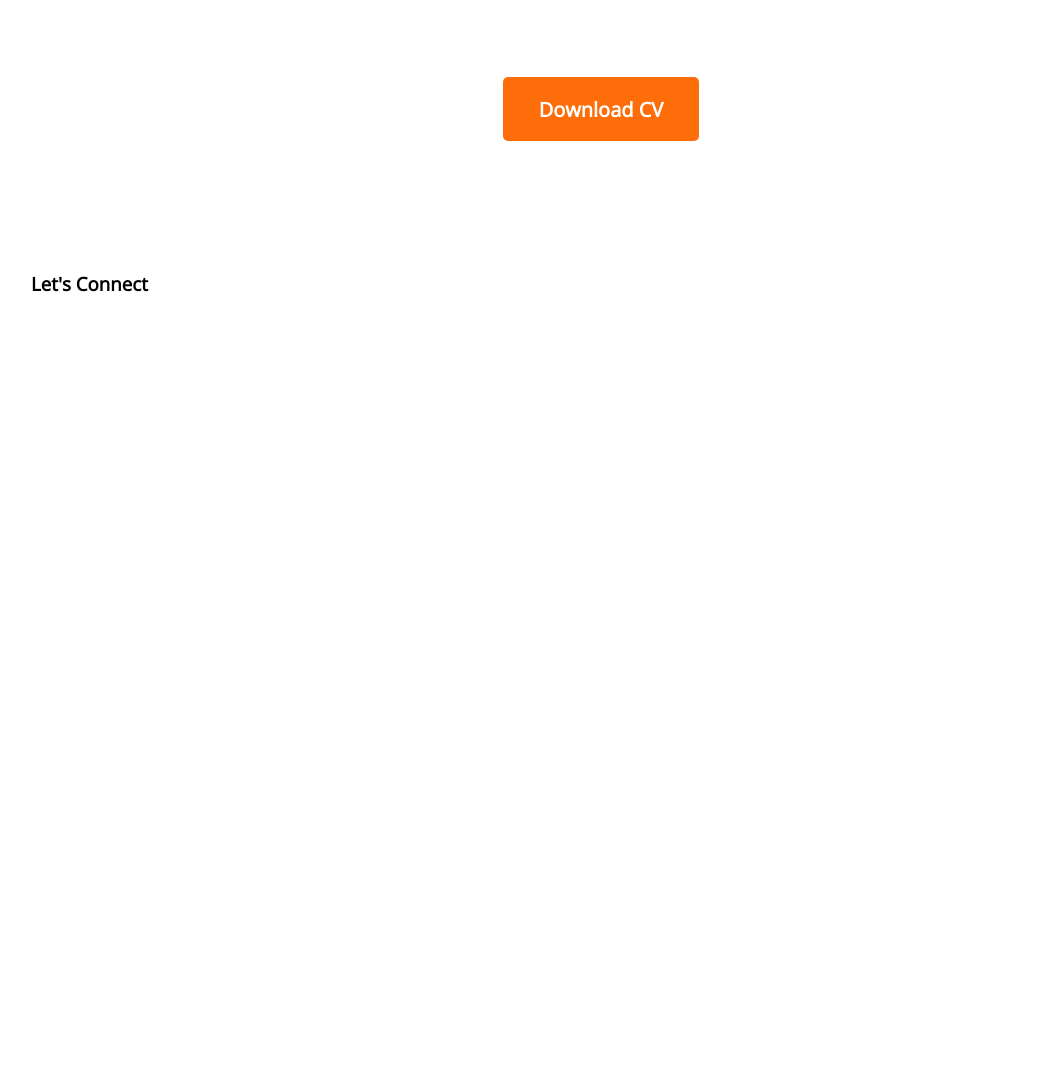
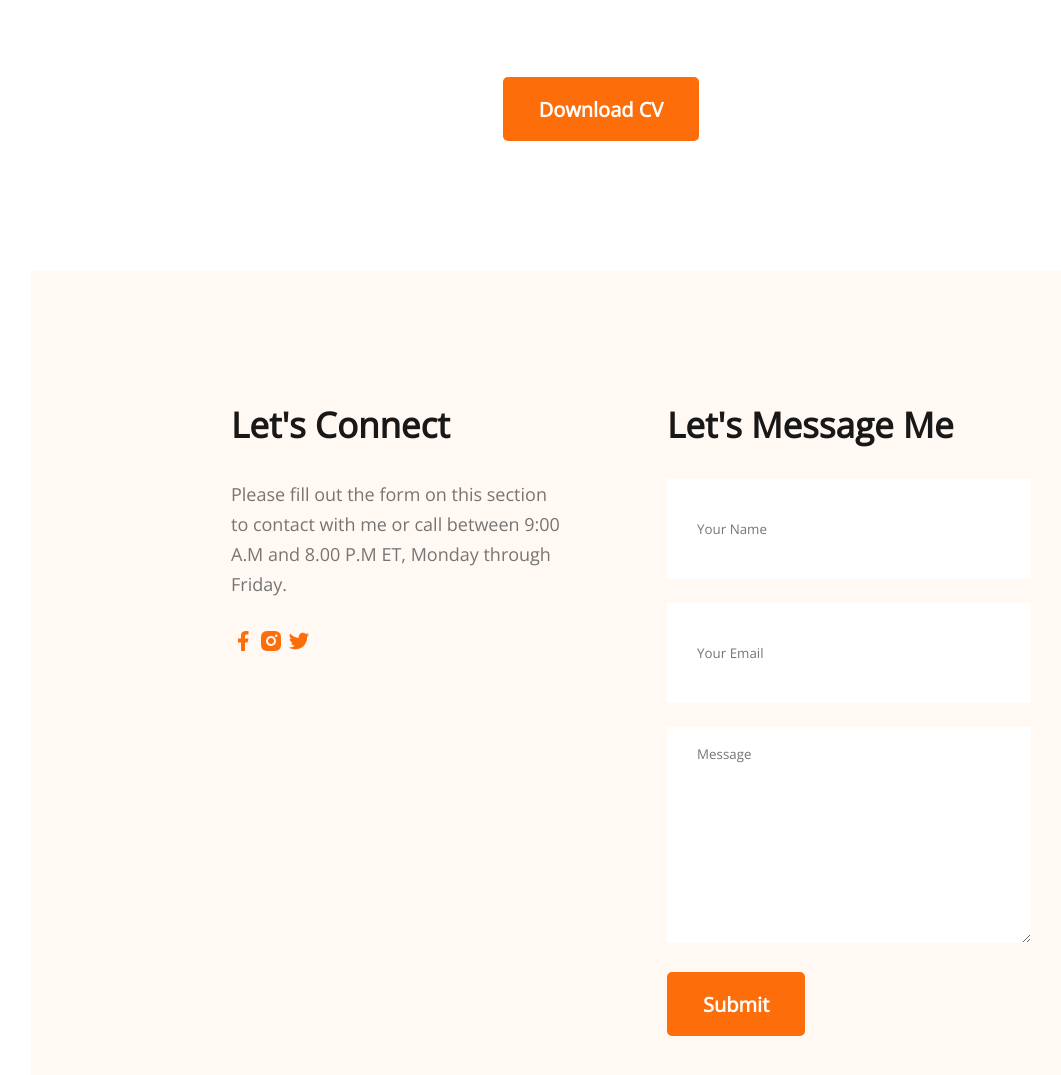
Before and after one commit to Arpitasaha18/My-Portfolio, a plain HTML site: page index.html in a window 1280 px wide. Shown: the part 2844-3919 px from the top of the page, without its empty margins (39-1100 px from the left). Before the commit the page ends 3140 px from the top, so only its background shows below. Drawn offline with nearby package versions, Linux system fonts and the light colour scheme.

Commit message:
contact ud added

```diff
--- a/index.html
+++ b/index.html
@@ -148,9 +148,28 @@
             </div>
         </section>
         <!-- contract section -->
-        <section class="contract">
+        <section class="contact">
             <div>
-                <h3>Let's Connect</h3>
+                <h3 class="section-title">Let's Connect</h3>
+                <p class="section-description">Please fill out the form on this section to contact with me or call between 9:00 A.M and 8.00 P.M ET, Monday through Friday.</p>
+                <a href="">
+                    <img src="images/icons/facebook.png" alt="">
+                </a>
+                <a href="">
+                    <img src="images/icons/insta.png" alt="">
+                </a>
+                <a href="">
+                    <img src="images/icons/twitter.png" alt="">
+                </a>
+            </div>
+            <div>
+                <h3 class="section-title">Let's Message Me</h3>
+                <form action="">
+                    <input type="text" name="" id="" placeholder="Your Name">
+                    <input type="email" name="" id="" placeholder="Your Email">
+                    <textarea name="" id="" cols="30" rows="10" placeholder="Message"></textarea>
+                    <input class="btn-primary" type="submit" value="Submit"></input>
+                </form>
             </div>
         </section>
    </main>
--- a/styles/portfolio.css
+++ b/styles/portfolio.css
@@ -165,3 +165,31 @@ main{
     margin-top: 50px;
     text-align: center;
 }
+/* contact styles */
+
+.contact a{
+    text-decoration: none;
+}
+.contact{
+    display: flex;
+    padding: 130px 200px;
+    background: #FFF8F3;
+    gap: 100px;
+}
+.contact .section-title{
+    text-align: left;
+    font-weight: 700;
+    font-size: 35px;
+    line-height: 48px;
+    color: #181818;
+}
+.contact input[type="text"], input[type="email"], textarea {
+    margin-bottom: 24px;
+    border: 0;
+    width: 100%;
+    padding: 18px 30px;
+}
+input{
+    height: 64px;
+
+}
```
